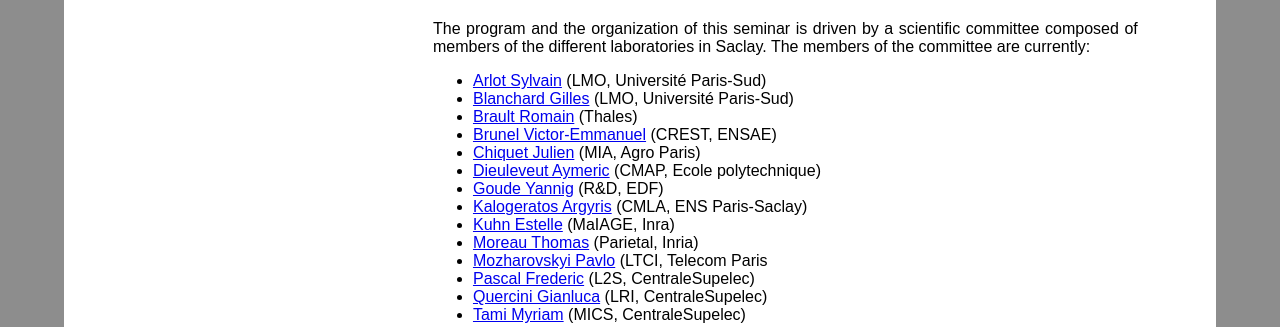
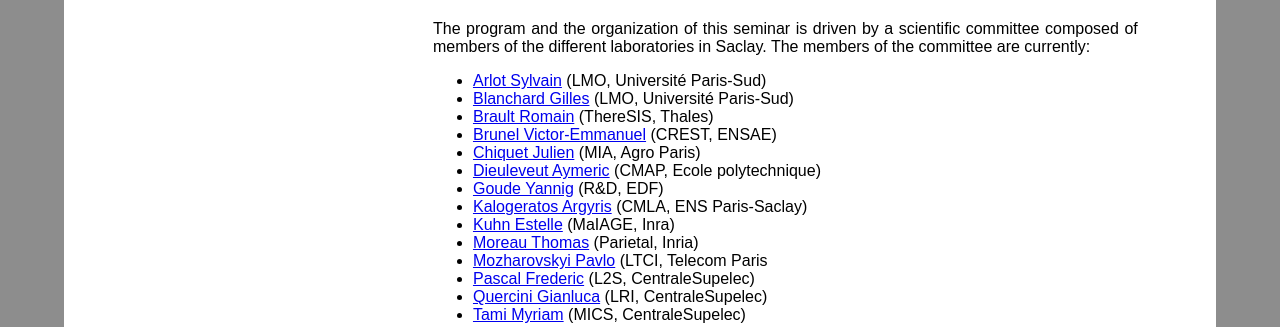
Before and after one commit to tomMoral/palaisien.django, a Django app: page / in a window 1280 px wide. Shown: the part 834-1161 px from the top of the page. Run offline with Django 3.2, Linux system fonts and the light colour scheme; data that the repository does not hold is empty; some libraries are stand-ins or nearby versions.

Commit message:
ENH affilation R. Brault

```diff
--- a/programme/templates/programme/about.html
+++ b/programme/templates/programme/about.html
@@ -36,7 +36,7 @@
         <li><a href="http://www.math.uni-potsdam.de/~blanchard/">
             Blanchard Gilles</a> (LMO, Université Paris-Sud)</li>
         <li><a href="https://scholar.google.fr/citations?user=IFkrCzYAAAAJ&hl=en">
-            Brault Romain</a> (Thales)</li>
+            Brault Romain</a> (ThereSIS, Thales)</li>
         <li><a href="https://vebrunel.com/about/">
             Brunel Victor-Emmanuel</a> (CREST, ENSAE)</li>
         <li><a href="https://jchiquet.github.io">
```
